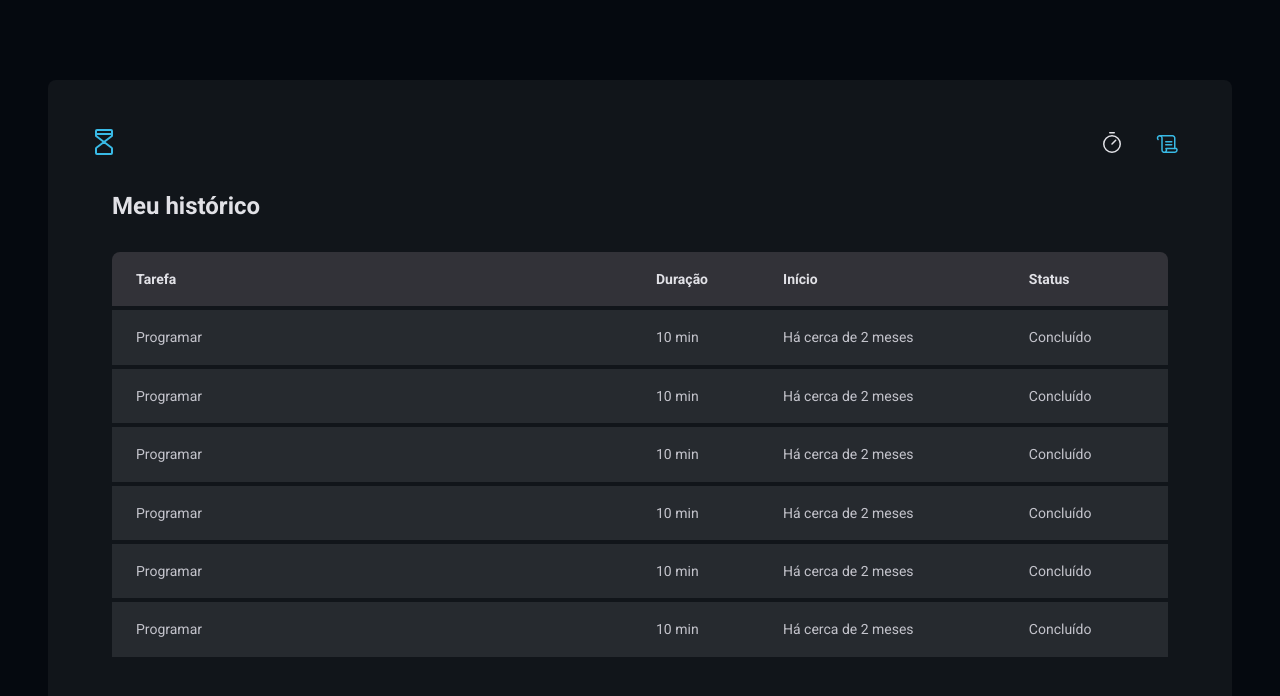
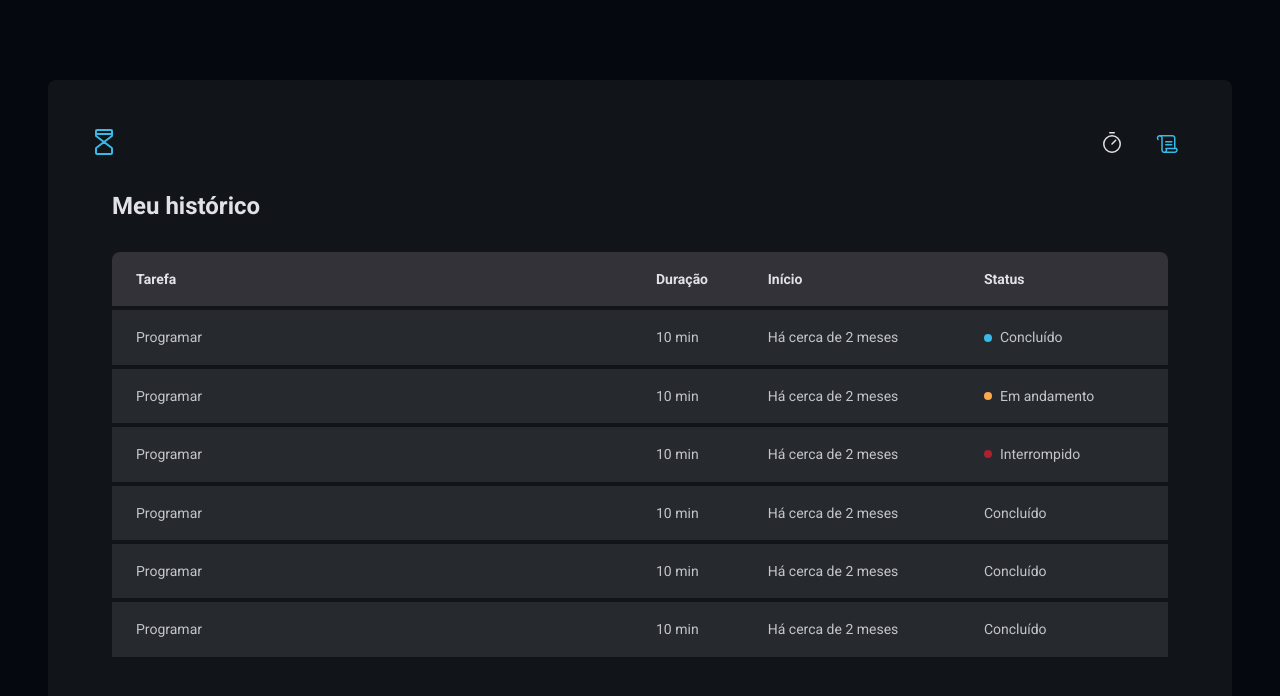
Before and after one commit to GilbertoASJ/Timer, a React (Vite) app: page /historico in a window 1280 px wide. Shown: the top 696 px of the page. Built offline with nearby package versions, Linux system fonts and the light colour scheme.

Commit message:
Feature: :sparkles: status component style

```diff
--- a/src/pages/History/History.tsx
+++ b/src/pages/History/History.tsx
@@ -1,4 +1,4 @@
-import { HistoryContainer, HistoryList } from "./styles";
+import { HistoryContainer, HistoryList, Status } from "./styles";
 
 export function History() {
     return (
@@ -20,19 +20,31 @@
                             <td>Programar</td>
                             <td>10 min</td>
                             <td>Há cerca de 2 meses</td>
-                            <td>Concluído</td>
+                            <td>
+                            <   Status statusColor="blue">
+                                    Concluído
+                                </Status>
+                            </td>
                         </tr>
                         <tr>
                             <td>Programar</td>
                             <td>10 min</td>
                             <td>Há cerca de 2 meses</td>
-                            <td>Concluído</td>
+                            <td>
+                                <Status statusColor="yellow">
+                                    Em andamento
+                                </Status>
+                            </td>
                         </tr>
                         <tr>
                             <td>Programar</td>
                             <td>10 min</td>
                             <td>Há cerca de 2 meses</td>
-                            <td>Concluído</td>
+                            <td>
+                                <Status statusColor="red">
+                                    Interrompido
+                                </Status>
+                            </td>
                         </tr>
 
                         <tr>
--- a/src/pages/History/styles.ts
+++ b/src/pages/History/styles.ts
@@ -60,3 +60,28 @@
         }
     }
 `
+
+const STATUS_COLOR = {
+    yellow: 'yellow-500',
+    red: 'red-500',
+    blue: 'blue-500',
+} as const
+
+interface StatusProps {
+    statusColor: keyof typeof STATUS_COLOR;
+}
+
+export const Status = styled.span<StatusProps>`
+
+    display: flex;
+    align-items: center;
+    gap: 0.5rem;
+
+    &::before {
+        content: '';
+        width: 0.5rem;
+        height: 0.5rem;
+        border-radius: 50%;
+        background-color: ${props => props.theme[STATUS_COLOR[props.statusColor]]};
+    }
+`
```
